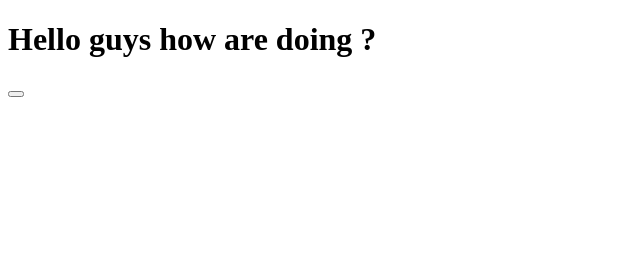
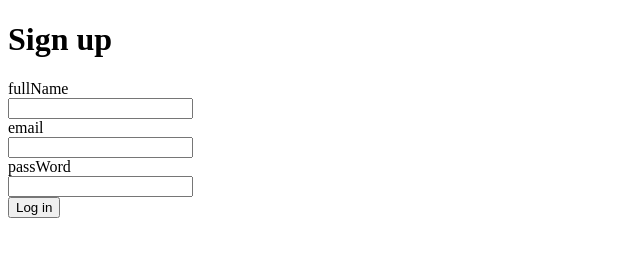
Before and after one commit to dondivin123/EventListen, a plain HTML site: page index.html in a window 1280 px wide. Shown: the whole page, without its empty margins (0-640 px from the left). Drawn offline with Linux system fonts and the light colour scheme.

Commit message:
using onclick

```diff
--- a/index.html
+++ b/index.html
@@ -6,8 +6,16 @@
     <title>Document</title>
 </head>
 <body>
-    <h1>Hello guys how are doing ?</h1>
-    <script src="./index.js"></script>
-    <button onclick="handleclick()"></button>
+    <main>
+        <h1>Sign up</h1>
+        <label for="fullName">fullName</label><br>
+        <input type="fullName" id="fullName"><br>
+        <label for="email">email</label><br>
+        <input type="email" id="email"><br>
+        <label for="passWord">passWord</label><br>
+        <input type="passWord" id="passWord"><br>
+        <button onclick="handlelogin()">Log in</button><br>
+    </main>
+    <script src="index.js"></script>
 </body>
 </html>
--- a/index.js
+++ b/index.js
@@ -1,3 +1,10 @@
-function handleclick(){
-    console.log('Button clicked')
+const handlelogin = () =>{
+    const fullName = document.getElementById("fullName").value
+    const email = document.getElementById("email").value
+    const passWord = document.getElementById("passWord").value
+
+    console.log(fullName);
+    console.log(email);
+    console.log(passWord);
+
 }
```
